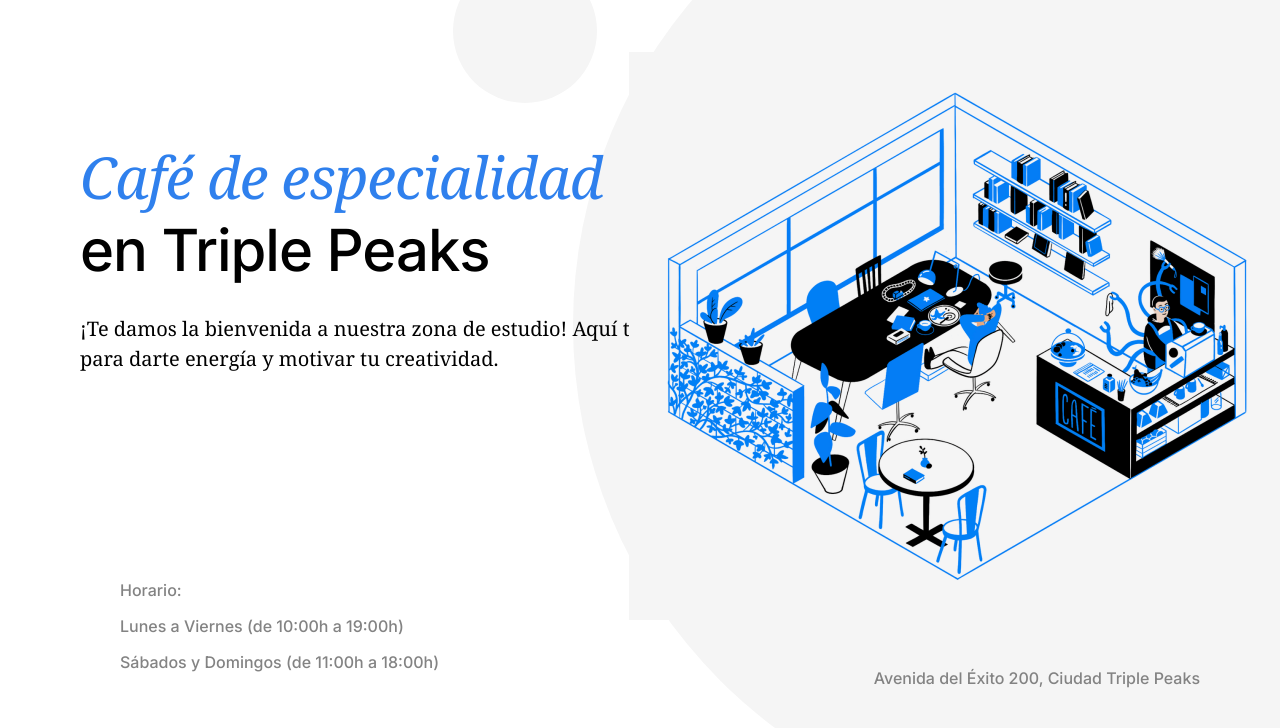
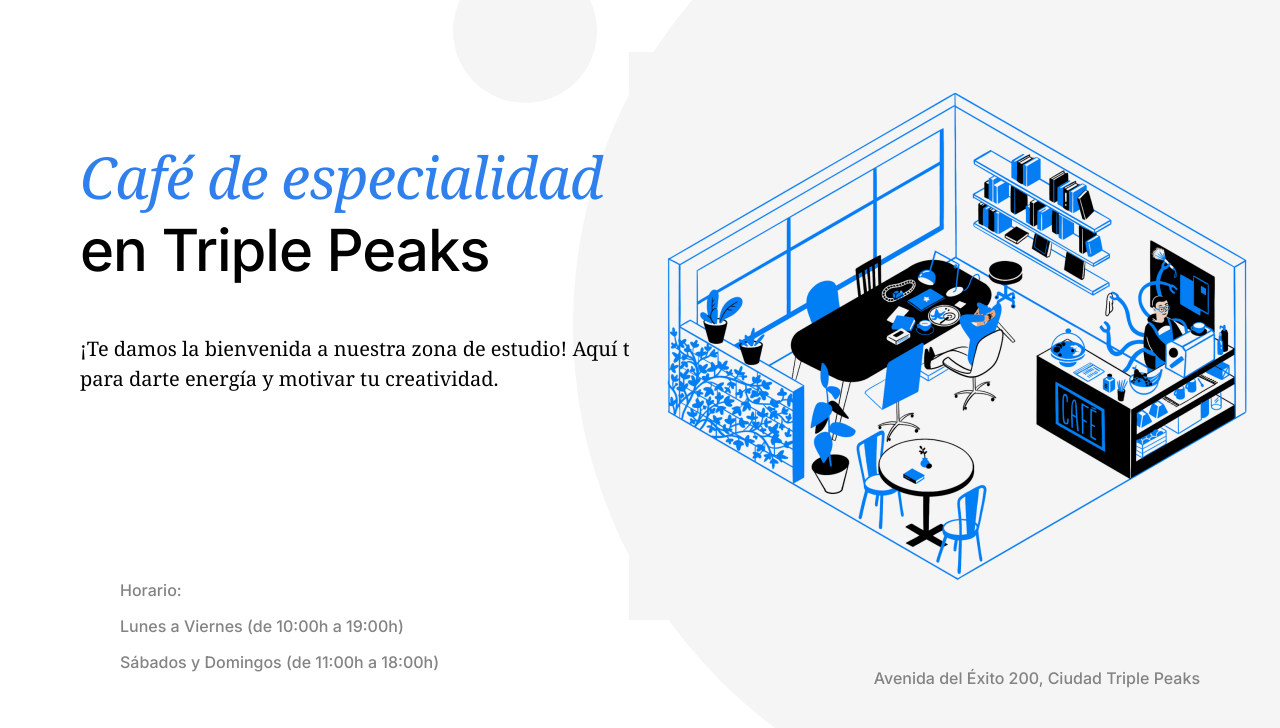
Before and after one commit to JuanAyala14/web_project_coffeeshop, a plain HTML site: page index.html in a window 1280 px wide. Shown: the part 72-800 px from the top of the page. Drawn offline with Linux system fonts and the light colour scheme.

Commit message:
corrections

```diff
--- a/index.html
+++ b/index.html
@@ -41,7 +41,7 @@
             </li>
           </ul>
         </nav>
-        <div class="header__content">
+        <!-- <div class="header__content"> -->
         <h1 class="header__title">
           <span class="span-accent">Café de especialidad</span><br />
           en Triple Peaks
@@ -50,7 +50,7 @@
           ¡Te damos la bienvenida a nuestra zona de estudio! Aquí tenemos café
           para darte energía y motivar tu creatividad.
         </p>
-        </div>
+        <!-- </div> -->
         <img
           src="./images/inside_coffee_shop.png"
           alt="Ilustración 'Dentro de la Cafeteria'"
--- a/pages/index.css
+++ b/pages/index.css
@@ -52,18 +52,22 @@
   text-decoration: none;
   font-weight: bold;
 }
-.header__content {
-  /* Agrega las propiedades flex aquí */
+/* .header__content {
+
   display: flex;
   justify-content: space-between;
   box-sizing: border-box;
   flex-direction: column;
-}
+} */
 
 .header__title {
+  position: relative;
+  top: 183px;
+  left: 0;
   max-width: 709px;
-  margin-top: 183px;
-  margin-bottom: 0;
+  margin: 0;
+  /* margin-top: 183px;
+  margin-bottom: 0; */
   font-size: 58px;
   line-height: 72px;
   font-weight: 500;
@@ -80,11 +84,14 @@ span.span-accent {
 }
 
 .header__description {
+  position: relative;
+  top: 211px;
+  right: 0;
   max-width: 683px;
   padding: 0;
   font-size: 20px;
   line-height: 30px;
-  margin-top: 28px;
+  /* margin-top: 28px; */
   font-family: "Noto Serif";
 }
 
```
Lines whose indentation alone changed are shown as unchanged.
